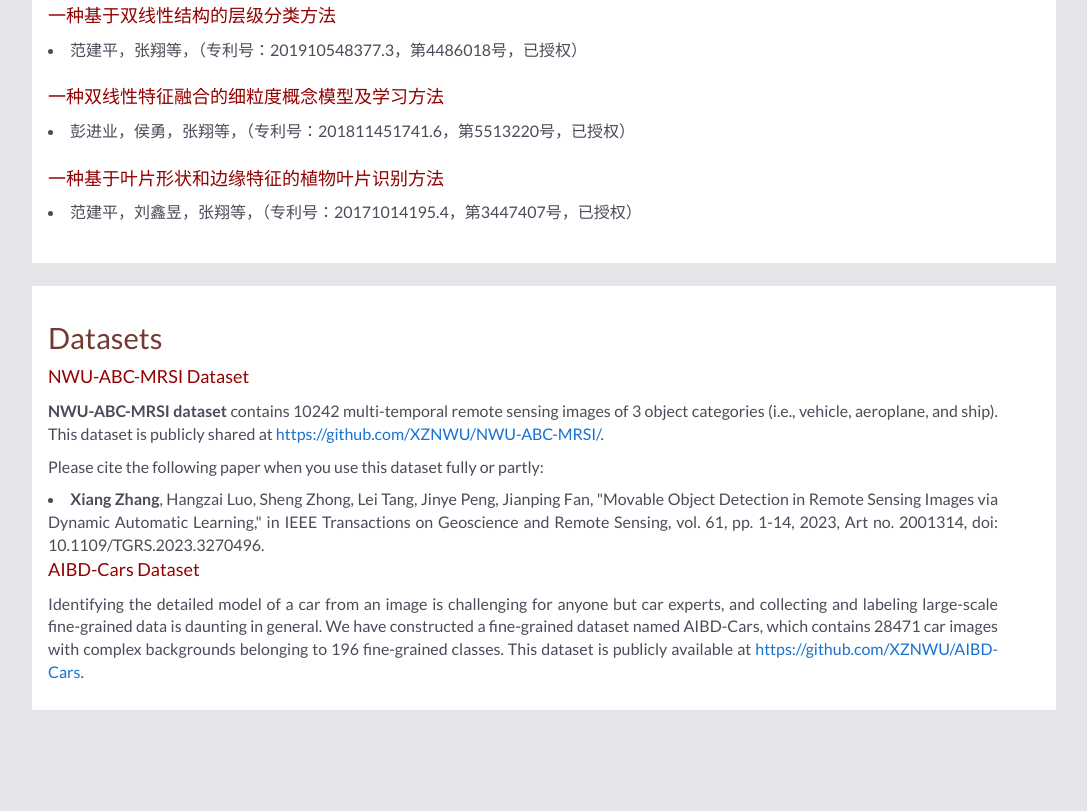
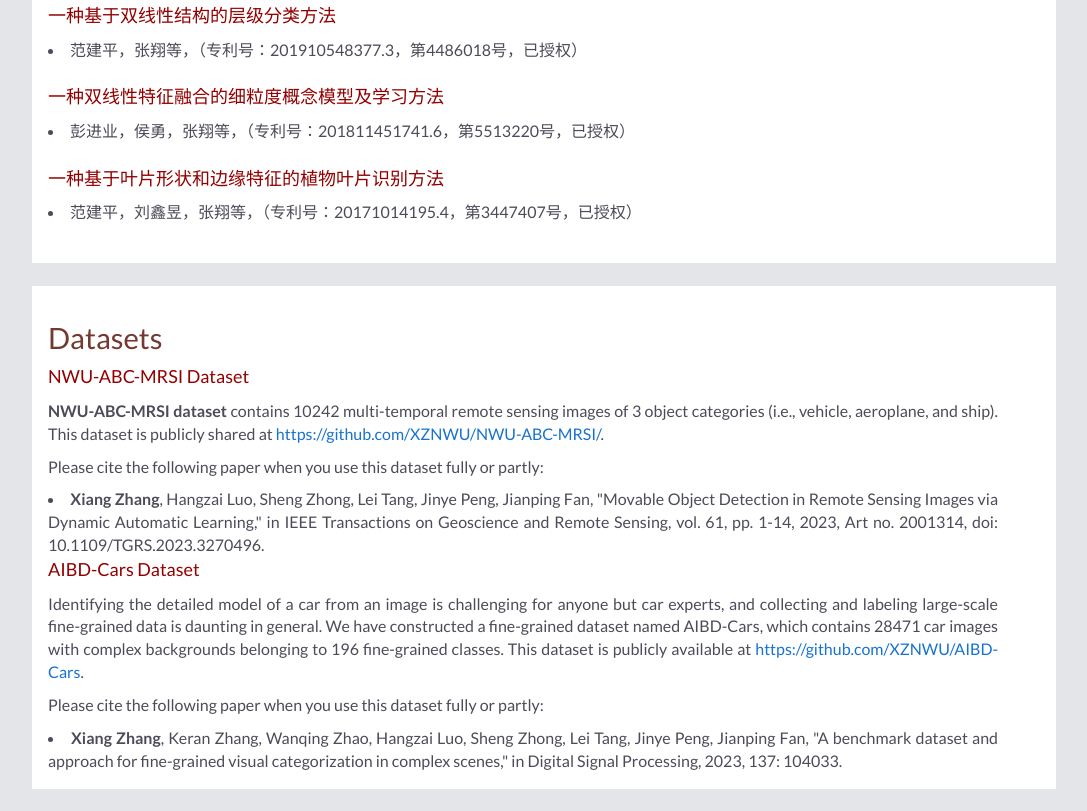
Before and after one commit to xzhang-nwu/xzhang-nwu.github.io, a plain HTML site: page index.html in a window 1280 px wide. Shown: the part 4077-4888 px from the top of the page, without its empty margins (96-1183 px from the left). Before the commit the page ends 4810 px from the top, so only its background shows below. Drawn offline with nearby package versions, Linux system fonts and the light colour scheme.

Commit message:
Changes to be committed: 	modified:   index.html

```diff
--- a/index.html
+++ b/index.html
@@ -439,8 +439,10 @@
         <tr align="left">
           <td>
             <p align="left"><font color="#930000", size="4.5px">AIBD-Cars Dataset</font></p>
-        <p style="text-align:justify; text-justify:inter-ideograph;">Identifying the detailed model of a car from an image is challenging for anyone but car experts, and collecting and labeling large-scale fine-grained data is daunting in general. We have constructed a fine-grained dataset named AIBD-Cars, which contains 28471 car images with complex backgrounds belonging to 196 fine-grained classes. This dataset is publicly available at <a href="https://github.com/XZNWU/AIBD-Cars">https://github.com/XZNWU/AIBD-Cars</a>.</p>
-        </td>
+            <p style="text-align:justify; text-justify:inter-ideograph;">Identifying the detailed model of a car from an image is challenging for anyone but car experts, and collecting and labeling large-scale fine-grained data is daunting in general. We have constructed a fine-grained dataset named AIBD-Cars, which contains 28471 car images with complex backgrounds belonging to 196 fine-grained classes. This dataset is publicly available at <a href="https://github.com/XZNWU/AIBD-Cars">https://github.com/XZNWU/AIBD-Cars</a>.</p>
+            <p align="left">Please cite the following paper when you use this dataset fully or partly:
+            <li align="left", style="text-align:justify; text-justify:inter-ideograph"><span><b>Xiang Zhang</b>, Keran Zhang, Wanqing Zhao, Hangzai Luo, Sheng Zhong, Lei Tang, Jinye Peng, Jianping Fan, "A benchmark dataset and approach for fine-grained visual categorization in complex scenes," in Digital Signal Processing, 2023, 137: 104033.</span></li>
+          </td>
         </tr>
 
       </table>
```
